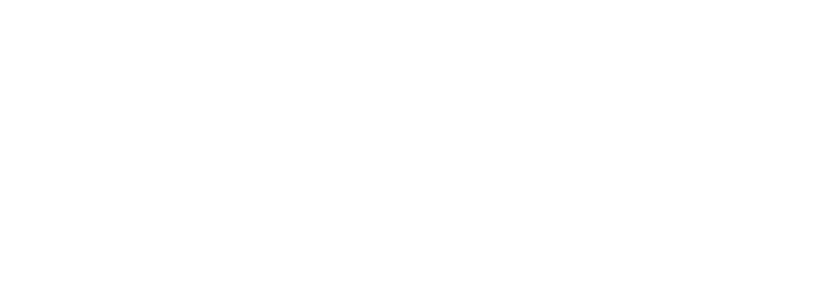
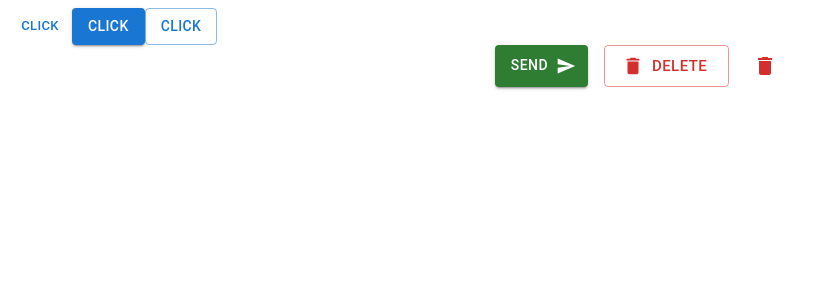
Before and after one commit to Sizzlesina/MUI_course, a React (Vite) app in the folder mui-tutorial/: page / in a window 1280 px wide. Shown: the top 300 px of the page, without its empty margins (0-813 px from the left). Built offline with nearby package versions, Linux system fonts and the light colour scheme.

Commit message:
Buttons examples added

```diff
--- a/mui-tutorial/package.json
+++ b/mui-tutorial/package.json
@@ -12,6 +12,7 @@
   "dependencies": {
     "@emotion/react": "^11.11.3",
     "@emotion/styled": "^11.11.0",
+    "@mui/icons-material": "^5.15.10",
     "@mui/material": "^5.15.10",
     "react": "^18.2.0",
     "react-dom": "^18.2.0"
--- a/mui-tutorial/src/App.jsx
+++ b/mui-tutorial/src/App.jsx
@@ -1,9 +1,13 @@
 /** @format */
 
+import Buttons from "./components/Buttons";
 import TypographyExamples from "./components/TypographyExamples";
 
 function App() {
-  return <div className='App'>{/* <TypographyExamples /> */}</div>;
+  return <div className='App'>
+    {/* <TypographyExamples /> */}
+    <Buttons />
+  </div>;
 }
 
 export default App;
--- /dev/null
+++ b/mui-tutorial/src/components/Buttons.jsx
@@ -0,0 +1,38 @@
+/** @format */
+
+import { Button, IconButton, Stack } from "@mui/material";
+import SendIcon from "@mui/icons-material/Send";
+import DeleteIcon from "@mui/icons-material/Delete";
+function Buttons() {
+  return (
+    <div>
+      <Button variant='text' href='mui.com' color='primary' size='small'>
+        Click
+      </Button>
+      <Button variant='contained'>Click</Button>
+      <Button variant='outlined'>Click</Button>
+      <Stack direction='row' spacing={2} justifyContent='center'>
+        <Button variant='contained' color='success' endIcon={<SendIcon />}>
+          Send
+        </Button>
+        <Button
+          variant='outlined'
+          size='large'
+          color='error'
+          startIcon={<DeleteIcon />}>
+          Delete
+        </Button>
+        <IconButton
+          aria-label='delete'
+          color='error'
+          disableElevation
+          disableRipple
+          onClick={() => alert("Item got deleted!")}>
+          <DeleteIcon />
+        </IconButton>
+      </Stack>
+    </div>
+  );
+}
+
+export default Buttons;
```
Also changed, not shown: 1 other file (tests, documents, lock files or other folders).
